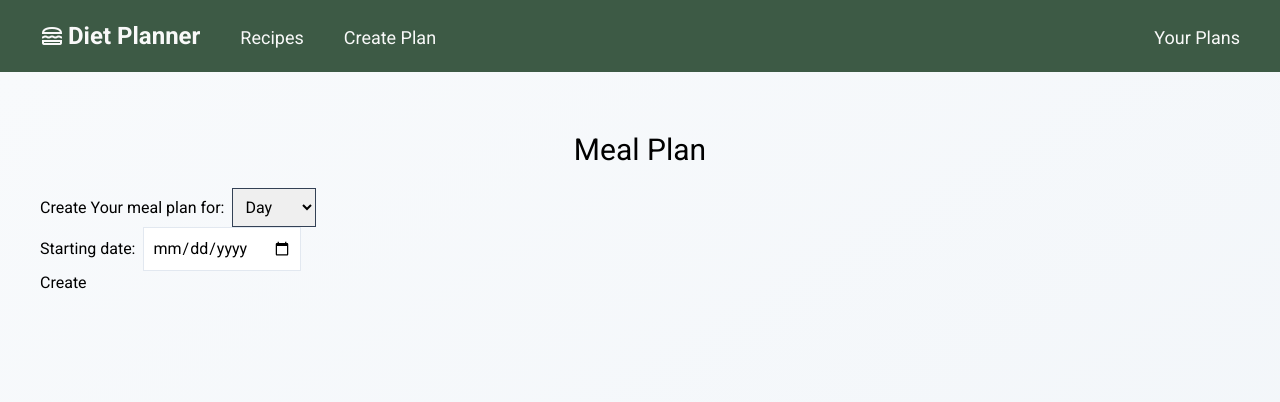
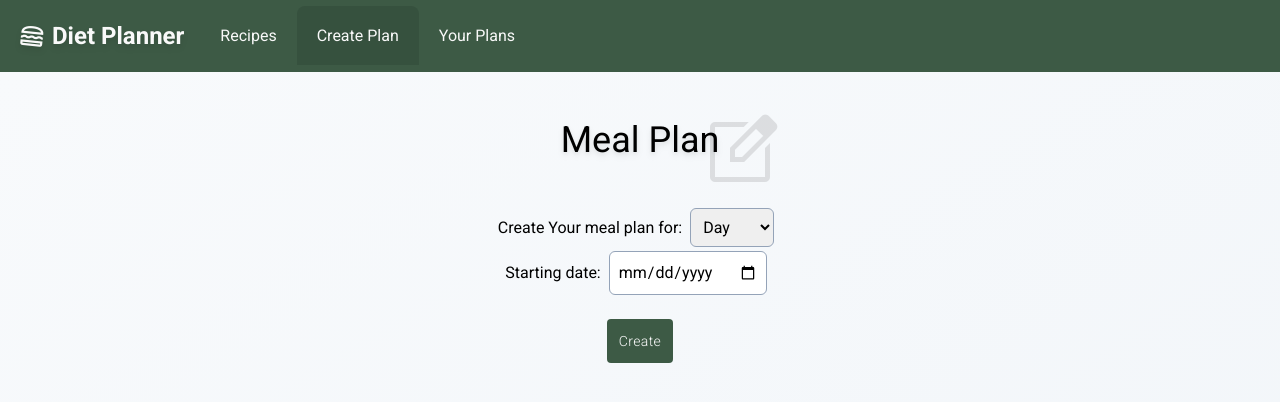
Before and after one commit to JacekGaw/Diet-Planner, a React (Create React App) app: page /create-plan in a window 1280 px wide. Shown: the top 402 px of the page. Built offline with nearby package versions, Linux system fonts and the light colour scheme.

Commit message:
Refactor Meal Plan page, add active classes for navlinks

```diff
--- a/src/components/Menu.jsx
+++ b/src/components/Menu.jsx
@@ -4,35 +4,61 @@ import { NavLink } from "react-router-dom";
 const Menu = () => {
   return (
     <menu className="w-full bg-dark-green z-50">
-      <ul className="flex px-5 justify-between items-end w-full">
-        <div className="flex items-end">
+      <ul className="flex justify-between items-end w-full">
+        <div className="w-full p-x-5 flex">
           <NavLink to="/">
             <h2 className="group p-5 text-2xl text-white hover:drop-shadow-md font-bold flex items-center">
               <p className="material-symbols-outlined text-2xl mr-1 group-hover:rotate-6 group-hover:scale-110 transition-all duration-200">
                 lunch_dining
               </p>
-              <div className="group-hover:translate-x-1 transition-all duration-200">Diet Planner</div>
+              <div className="group-hover:translate-x-1 transition-all duration-200">
+                Diet Planner
+              </div>
             </h2>
           </NavLink>
+
+          <div className="group flex flex-col justify-center">
+            <div className="group absolute right-5 top-5">
+              {/* <span className="material-symbols-outlined text-white hover:-translate-x-0.5 hover:cursor-pointer transition-all duation-200">
+                menu
+              </span> */}
+            </div>
+            <div className="flex w-full justify-center items-baseline">
+              <div>
             <NavLink
               to="/recipes"
-            className="p-5 text-lg hover:bg-darker-green hover:rounded-t-lg transition-all duration-200 text-white"
+              className={({ isActive }) =>
+                isActive
+                  ? "p-5 text-md transition-all duration-200 text-white rounded-t-lg bg-darker-green"
+                  : "p-5 text-md transition-all duration-200 text-white hover:rounded-t-lg hover:bg-darker-green"
+              }
             >
               Recipes
             </NavLink>
             <NavLink
               to="/create-plan"
-            className="p-5 text-lg text-white hover:bg-darker-green hover:rounded-t-lg transition-all duration-200"
+              className={({ isActive }) =>
+                isActive
+                  ? "p-5 text-md transition-all duration-200 text-white rounded-t-lg bg-darker-green"
+                  : "p-5 text-md transition-all duration-200 text-white hover:rounded-t-lg hover:bg-darker-green"
+              }
             >
               Create Plan
             </NavLink>
               </div>
             <NavLink
               to="/your-plans"
-          className="place-self-end	 p-5 text-lg text-white hover:bg-darker-green hover:rounded-t-lg transition-all duration-200"
+              className={({ isActive }) =>
+                isActive
+                  ? " p-5 text-md transition-all duration-200 text-white rounded-t-lg bg-darker-green"
+                  : " p-5 text-md transition-all duration-200 text-white hover:rounded-t-lg hover:bg-darker-green"
+              }
             >
               Your Plans
             </NavLink>
+            </div>
+          </div>
+        </div>
       </ul>
     </menu>
   );
--- a/src/components/UI/Button.jsx
+++ b/src/components/UI/Button.jsx
@@ -2,7 +2,7 @@ import React from 'react';
 
 const Button = ({onClick, className, children}) => {
     return (
-        <button onClick={onClick} className={`bg-dark-green text-white rounded p-3 text-md mb-5 font-bold ${className}`}>
+        <button onClick={onClick} className={`bg-dark-green text-white rounded p-3 text-sm mb-5 font-light tracking-wide ${className}`}>
             {children}
         </button>
      );
--- a/src/pages/create-plan/CreatePlan.jsx
+++ b/src/pages/create-plan/CreatePlan.jsx
@@ -1,6 +1,7 @@
 import React, { useRef, useState } from "react";
 import CreatePlanForm from "./CreatePlanForm";
 import CreatePlanTemplate from "./CreatePlanTemplate";
+import Button from "../../components/UI/Button";
 
 const CreatePlan = () => {
   const planFormRef = useRef();
@@ -31,13 +32,16 @@ const CreatePlan = () => {
   // Plan na dalsze działanie to wyświetlenie template
   return (
     <section>
-      <header>
-        <h2 className="text-center text-3xl p-5">Meal Plan</h2>
+      <header className="p-2 relative mb-10">
+        <h2 className="text-center text-4xl font-regular z-50 drop-shadow-md">Meal Plan</h2>
+        <div className="material-symbols-outlined text-[80px] left-[55%] top-0 m-0 p-0 absolute opacity-10 z-0">
+edit_square
+</div>
       </header>
       <form className="">
         {mealPlanFormVisibility ? (
           <CreatePlanForm ref={planFormRef}>
-            <button onClick={handleCreate}>Create</button>
+            <Button onClick={handleCreate}>Create</Button>
           </CreatePlanForm>
         ) : (
           <button onClick={handleCancel}>Cancel</button>
--- a/src/pages/create-plan/CreatePlanForm.jsx
+++ b/src/pages/create-plan/CreatePlanForm.jsx
@@ -34,12 +34,12 @@ const CreatePlanForm = forwardRef(({children}, ref) => {
   );
 
   return (
-    <div>
+    <div className="flex flex-col items-center z-50 gap-1">
       <div>
         <label>Create Your meal plan for:</label>
         <select
           ref={planDurationRef}
-          className="mx-2 p-2 border border-slate-700"
+          className="mx-2 p-2 border border-slate-400 rounded-md"
         >
           <option value="day">Day</option>
           <option value="week">Week</option>
@@ -50,11 +50,11 @@ const CreatePlanForm = forwardRef(({children}, ref) => {
         <label>Starting date:</label>
         <input
           type="date"
-          className="p-2 border border-slate-200 mx-2"
+          className="p-2 border border-slate-400 rounded-md mx-2"
           ref={dateRef}
         ></input>
       </div>
-      <p className="text-red-">{error}</p>
+      <p className="text-red-500 my-2">{error}</p>
       {children}
     </div>
   );
--- a/src/pages/your-plans/YourPlans.jsx
+++ b/src/pages/your-plans/YourPlans.jsx
@@ -13,10 +13,10 @@ const YourPlans = () => {
   return (
     <section>
       <header className="w-full relative p-2 z-50">
-        <h2 className="text-center text-5xl font-regular z-50 drop-shadow-md">
+        <h2 className="text-center text-4xl font-regular z-50 drop-shadow-md">
           Your Plans
         </h2>
-        <span className="material-symbols-outlined text-[100px] left-[55%] top-0 m-0 p-0 absolute opacity-10 z-0">
+        <span className="material-symbols-outlined text-[80px] left-[55%] top-0 m-0 p-0 absolute opacity-10 z-0">
           event_note
         </span>
       </header>
--- a/src/store/meal-plan-context.jsx
+++ b/src/store/meal-plan-context.jsx
@@ -17,7 +17,6 @@ const convertDate = (givenDate) => {
 
 const mealPlanReducer = (state, action) => {
   if (action.type === "ADD_MEALPLAN") {
-    console.log(action.payload.plan);
     const now = new Date();
     const newArr = [
       ...state.plans,
@@ -33,13 +32,12 @@ const mealPlanReducer = (state, action) => {
       ...state,
       plans: newArr,
     };
-  }
-  else if(action.type === "DELETE_MEALPLAN"){
-    const newArr = state.plans.filter(plan => plan.id !== action.payload)
+  } else if (action.type === "DELETE_MEALPLAN") {
+    const newArr = state.plans.filter((plan) => plan.id !== action.payload);
     return {
       ...state,
       plans: newArr,
-    }
+    };
   }
 
   return state;
@@ -48,7 +46,7 @@ const mealPlanReducer = (state, action) => {
 const getInitialState = () => {
   const plans = localStorage.getItem("plans");
   return plans ? JSON.parse(plans) : [...SAMPLE_PLAN];
-}
+};
 
 const MealPlanContextProvider = ({ children }) => {
   const [mealPlanState, mealPlanDispatch] = useReducer(mealPlanReducer, {
@@ -59,11 +57,7 @@ const MealPlanContextProvider = ({ children }) => {
     localStorage.setItem("plans", JSON.stringify(mealPlanState.plans));
   }, [mealPlanState]);
 
-  console.log(JSON.parse(localStorage.getItem('plans')));
-  console.log(mealPlanState.plans);
-
   const addMealPlan = (plan, title, start_date) => {
-    console.log(plan);
     mealPlanDispatch({
       type: "ADD_MEALPLAN",
       payload: {
@@ -77,9 +71,9 @@ const MealPlanContextProvider = ({ children }) => {
   const deleteMealPlan = (planID) => {
     mealPlanDispatch({
       type: "DELETE_MEALPLAN",
-      payload: planID
-    })
-  }
+      payload: planID,
+    });
+  };
 
   const ctxValue = {
     plans: mealPlanState.plans,
```
Lines whose indentation alone changed are shown as unchanged.
